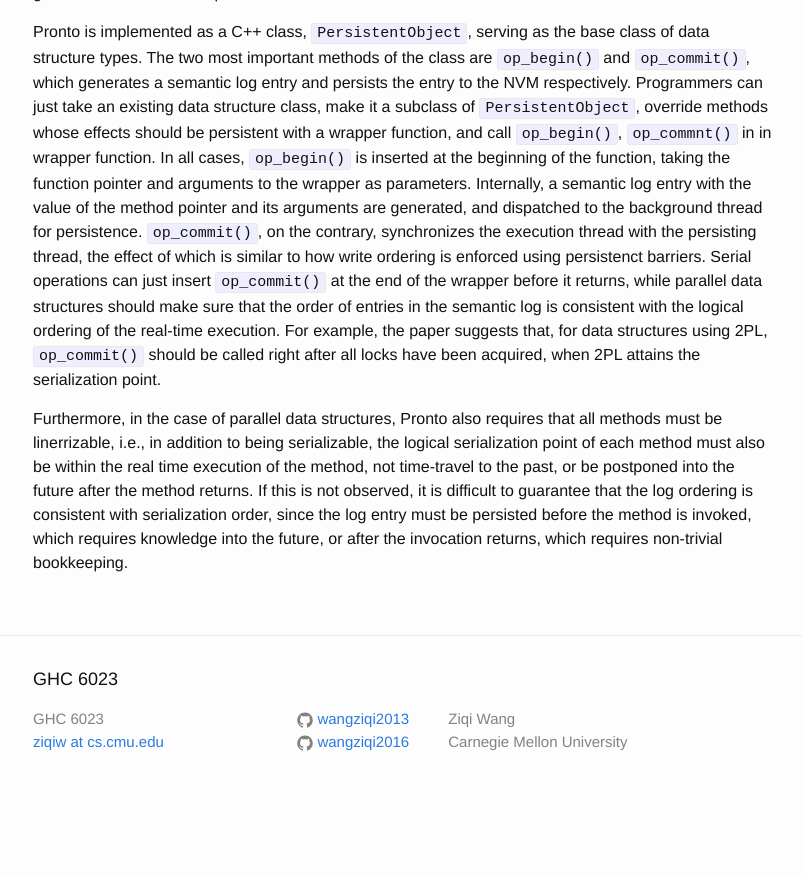
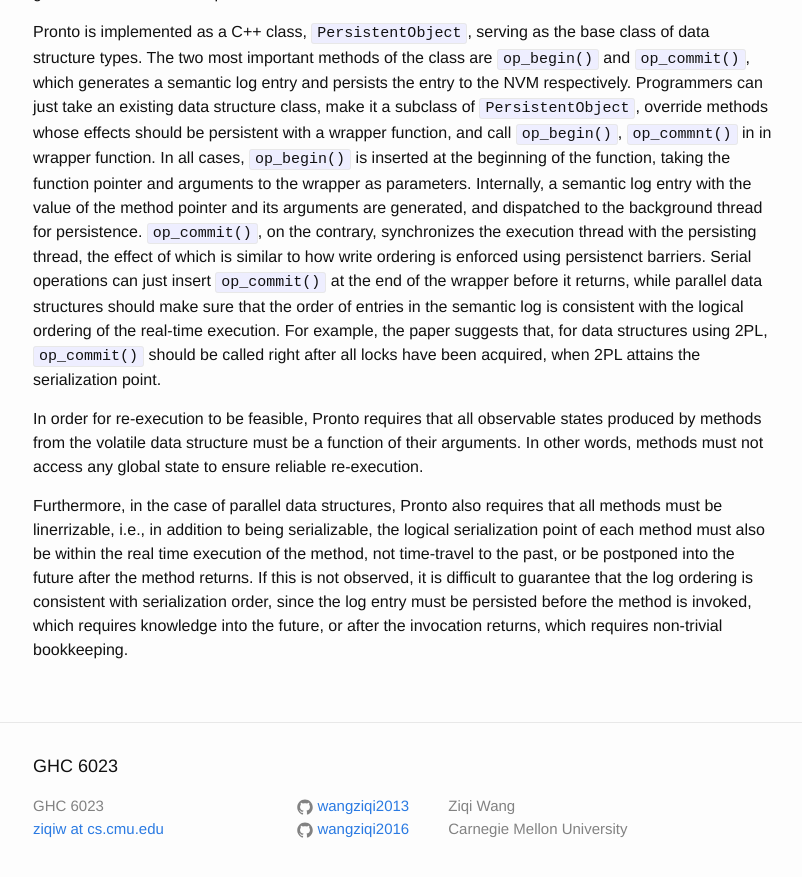
Before and after one commit to wangziqi2013/wangziqi2013.github.io, a Jekyll site: the page built from _posts/2020-08-26-pronto.markdown, in a window 1280 px wide and 900 px high, scrolled down 1618 px. Shown: the top 877 px of the window, without its empty margins (237-1039 px from the left). Built offline with Jekyll 4.4.1, drawn with Linux system fonts in a browser that asks for light colours; before the commit the page ends 2431 px from its top, so only the background shows below that.

Commit message:
Adding global state

```diff
--- a/_posts/2020-08-26-pronto.markdown
+++ b/_posts/2020-08-26-pronto.markdown
@@ -76,7 +76,9 @@ structures should make sure that the order of entries in the semantic log is con
 the real-time execution. For example, the paper suggests that, for data structures using 2PL, `op_commit()` should be
 called right after all locks have been acquired, when 2PL attains the serialization point.
 
-
+In order for re-execution to be feasible, Pronto requires that all observable states produced by methods from the volatile
+data structure must be a function of their arguments. In other words, methods must not access any global state to ensure
+reliable re-execution.
 
 Furthermore, in the case of parallel data structures, Pronto also requires that all methods must be linerrizable, i.e.,
 in addition to being serializable, the logical serialization point of each method must also be within the real
```
